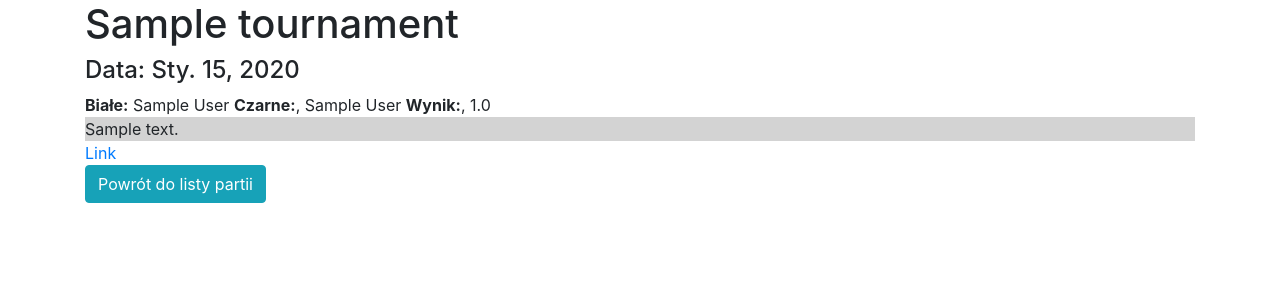
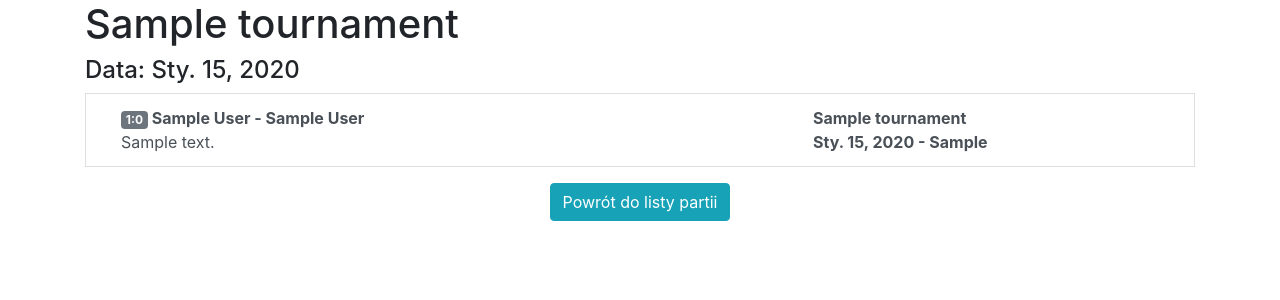
Before and after one commit to def-au1t/chess_game_viewer, a Django app: page /tournament/1 in a window 1280 px wide. Shown: the part 56-356 px from the top of the page. Run offline with Django 3.2, Linux system fonts and the light colour scheme; tables that the repository leaves empty hold one stand-in row (values such as "Sample post"); some libraries are stand-ins or nearby versions.

Commit message:
Bootstrap styling improvements

```diff
--- a/chess/templates/tournament.html
+++ b/chess/templates/tournament.html
@@ -4,17 +4,29 @@
     <h1>{{ tournament.name }} </h1>
     <h4>Data: {{ tournament.date }}</h4>
         {% for game in games %}
-            <div><strong>Białe:</strong> {{ game.white_player.first_name }} {{ game.white_player.last_name }}
-                <strong>Czarne:</strong>, {{ game.black_player.first_name }} {{ game.black_player.last_name }}
-                <strong>Wynik:</strong>, {{ game.result }}
+        <a class="list-group-item list-group-item-action " href="{% url 'game' game.id %}">
+        <div class="row col">
+            <div class="col-12 col-md-8">
+                <div class="">
+                    <b><span class="badge badge-secondary">{% if game.result == 0 %}0:1{% elif game.result == 0.5 %}&frac12;:&frac12;{% else %}1:0{% endif %}</span>
+                        {{game.white_player.first_name}} {{ game.white_player.last_name }}
+                        - {{game.black_player.first_name}} {{ game.black_player.last_name }} </b>
+                </div>
+
+                <div class=""> {{ game.preview}}</div>
             </div>
-            <div style="background: lightgray">{{ game.preview }}</div>
-            <a href="{% url 'game' game.id %}?tid={{tournament.id}}">Link</a>
+            <div class="col-12 col-md-4">
+                <div class=""><b>{{ game.tournament.name}}</b> </div>
+                <div class=""><b>{{ game.tournament.date}} {% if game.tournament.city != None %}- {{  game.tournament.city}}{% endif %}</b> </div>
+            </div>
+
+        </div>
+        </a>
         {%  endfor %}
     {%  if source == 't' %}
-    <div><a class="btn btn-info" href="{% url 'tournaments' %}">Powrót do listy turniejów</a></div>
+    <div class="text-center"><a class="btn btn-info m-3" href="{% url 'tournaments' %}">Powrót do listy turniejów</a></div>
     {% else %}
-    <div><a class="btn btn-info" href="{% url 'index' %}">Powrót do listy partii</a></div>
+    <div class="text-center"><a class="btn btn-info m-3" href="{% url 'index' %}">Powrót do listy partii</a></div>
     {% endif %}
 
     {% endblock %}
```
Also changed, not shown: chess/templates/game.html (+4 -4 lines), chess/templates/index.html (+18 -5 lines), chess/templates/tournaments.html (+18 -3 lines).
